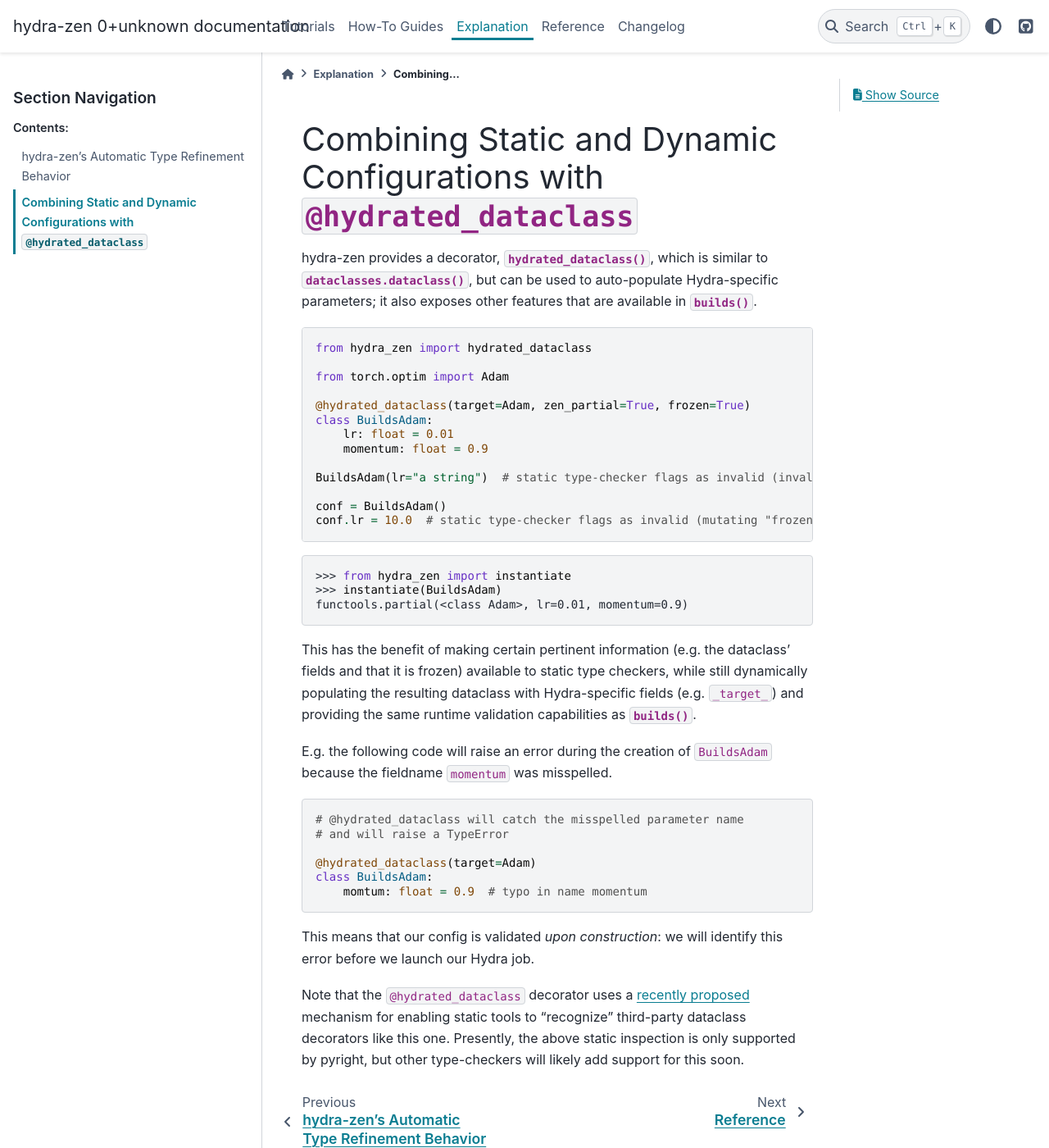
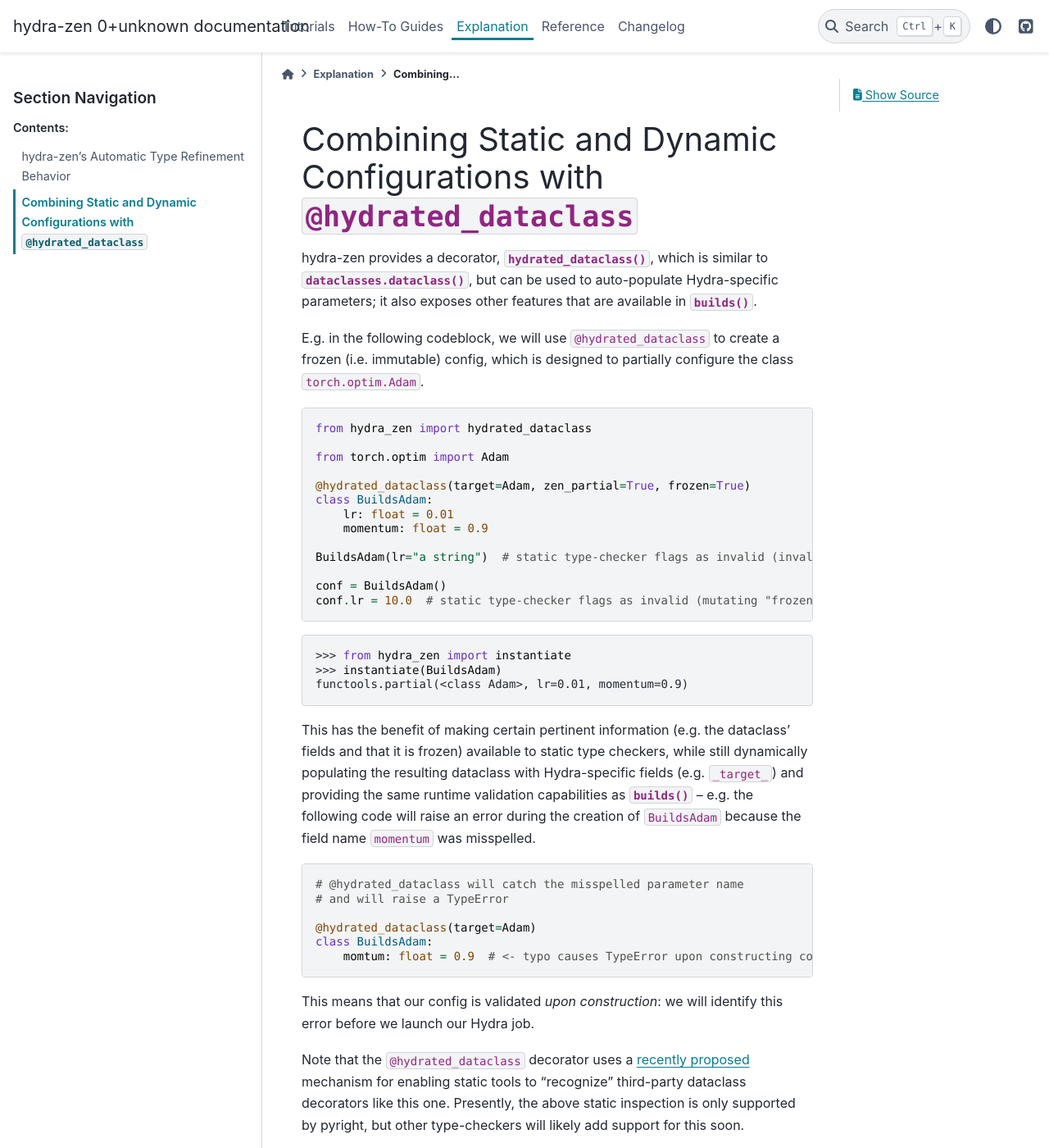
Before and after one commit to mit-ll-responsible-ai/hydra-zen, a Sphinx documentation site: the page built from docs/source/explanation/hydrated_dataclass.rst, in a window 1280 px wide and 1400 px high. Shown: the whole window at 82% size. Built offline with Sphinx 7.4.7 and the PyData theme 0.15.4, drawn with Linux system fonts in a browser that asks for light colours.

Commit message:
minor touchups

```diff
--- a/docs/source/explanation/hydrated_dataclass.rst
+++ b/docs/source/explanation/hydrated_dataclass.rst
@@ -5,6 +5,10 @@ hydra-zen provides a decorator, :func:`~hydra_zen.hydrated_dataclass`, which is
 to :py:func:`dataclasses.dataclass`, but can be used to auto-populate Hydra-specific
 parameters; it also exposes other features that are available in
 :func:`~hydra_zen.builds`.
+
+E.g. in the following codeblock, we will use ``@hydrated_dataclass`` to create a frozen
+(i.e. immutable) config, which is designed to partially configure the class
+``torch.optim.Adam``.
 
 .. code:: python
 
@@ -33,10 +37,8 @@ This has the benefit of making certain pertinent information (e.g. the dataclass
 fields and that it is frozen) available to static type checkers, while still
 dynamically populating the resulting dataclass with Hydra-specific fields (e.g.
 ``_target_``) and providing the same runtime validation capabilities as
-:func:`~hydra_zen.builds`.
-
-E.g. the following code will raise an error during the
-creation of ``BuildsAdam`` because the fieldname ``momentum`` was misspelled.
+:func:`~hydra_zen.builds` – e.g. the following code will raise an error during the
+creation of ``BuildsAdam`` because the field name ``momentum`` was misspelled.
 
 .. code:: python
 
@@ -45,7 +47,7 @@ creation of ``BuildsAdam`` because the fieldname ``momentum`` was misspelled.
 
    @hydrated_dataclass(target=Adam)
    class BuildsAdam:
-       momtum: float = 0.9  # typo in name momentum
+       momtum: float = 0.9  # <- typo causes TypeError upon constructing config
 
 This means that our config is validated *upon construction*: we will identify this
 error before we launch our Hydra job.
--- a/docs/source/explanation/type_refinement.rst
+++ b/docs/source/explanation/type_refinement.rst
@@ -108,7 +108,7 @@ preserved. This means that third-party type checkers like
 type-checking functionality.
 
 E.g. let's return to the original example involving the dataclass ``A``. Assuming that
-we have installed ``pydantic``, we recreate this dataclass using ``pydantic``, which
+we have installed ``pydantic``, we can use it to recreate this dataclass so that it
 will perform general, runtime type-checking for us.
 
 .. code:: python
```
Also changed, not shown: other parts of docs/source/explanation/type_refinement.rst (+1 -1 lines).
